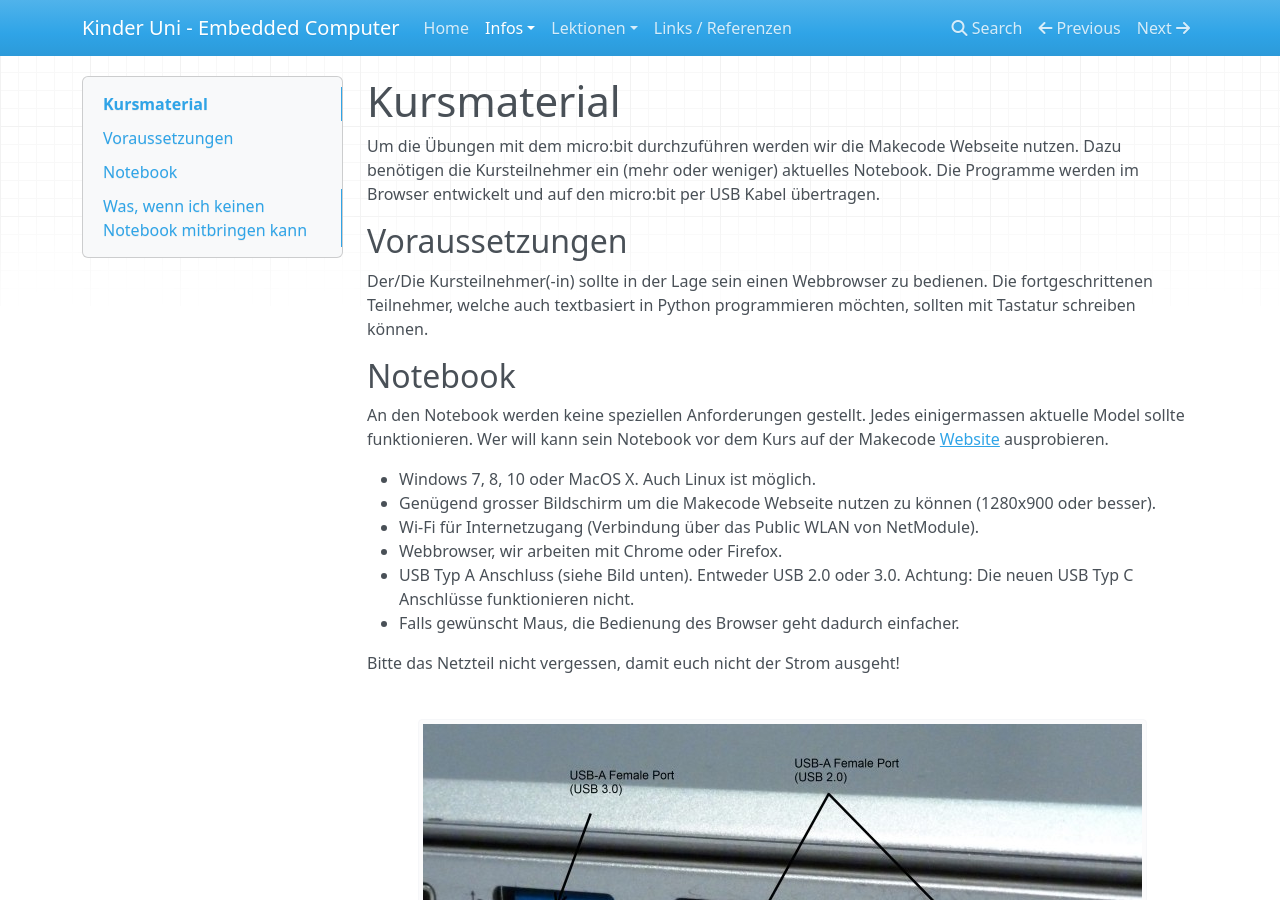
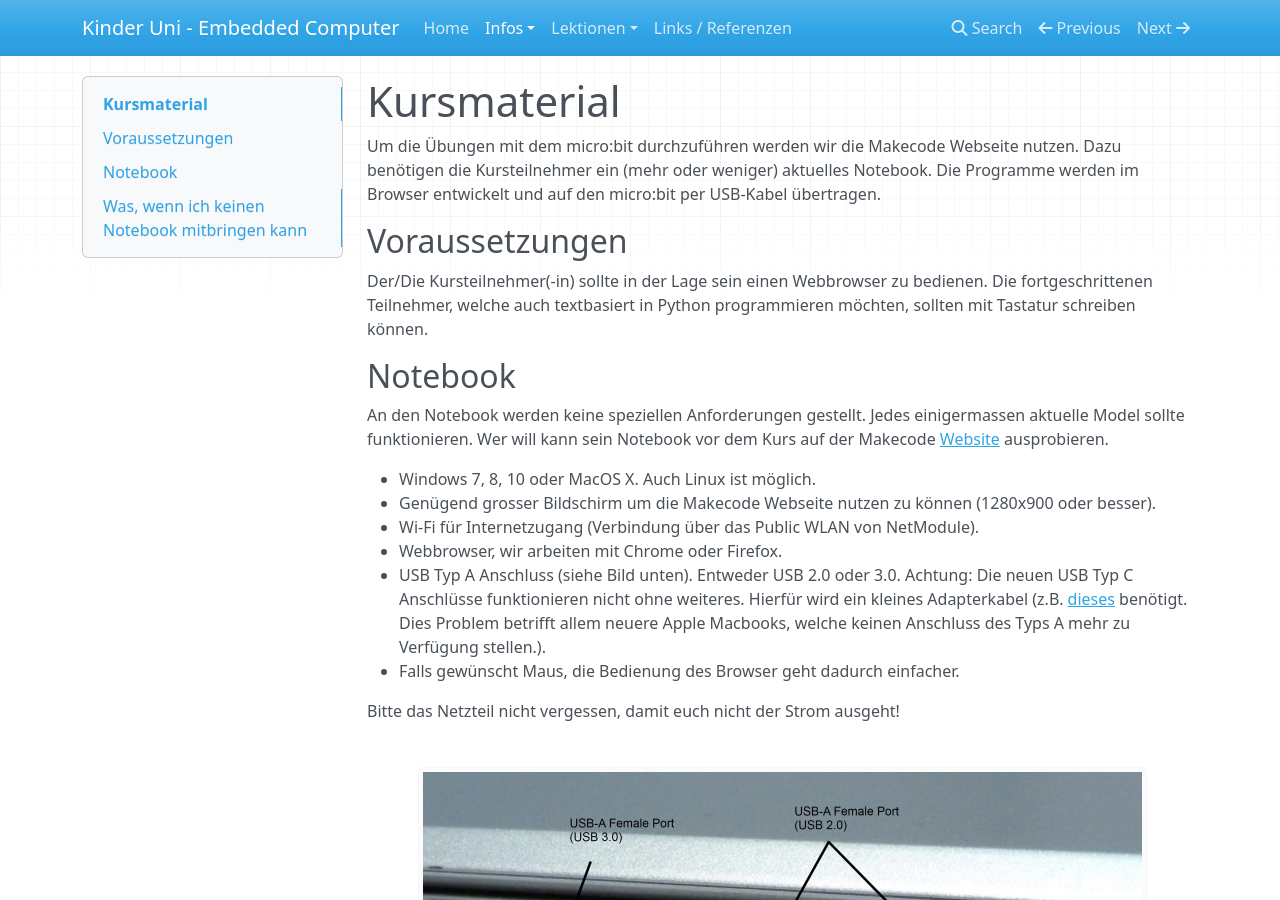
Before and after one commit to renestraub/ehk1, an MkDocs documentation site: the page built from docs/info_material.md, in a window 1280 px wide and 900 px high. Built offline with MkDocs 1.6.1, drawn with Linux system fonts in a browser that asks for light colours; nearby versions of some CDN libraries.

Commit message:
Added information about USB C Adapter,  fixed typo

```diff
--- a/docs/info_material.md
+++ b/docs/info_material.md
@@ -1,6 +1,6 @@
 # Kursmaterial
 
-Um die Übungen mit dem micro:bit durchzuführen werden wir die Makecode Webseite nutzen. Dazu benötigen die Kursteilnehmer ein (mehr oder weniger) aktuelles Notebook. Die Programme werden im Browser entwickelt und auf den micro:bit per USB Kabel übertragen.
+Um die Übungen mit dem micro:bit durchzuführen werden wir die Makecode Webseite nutzen. Dazu benötigen die Kursteilnehmer ein (mehr oder weniger) aktuelles Notebook. Die Programme werden im Browser entwickelt und auf den micro:bit per USB-Kabel übertragen.
 
 
 ## Voraussetzungen
@@ -17,7 +17,7 @@
 *   Genügend grosser Bildschirm um die Makecode Webseite nutzen zu können (1280x900 oder besser).
 *   Wi-Fi für Internetzugang (Verbindung über das Public WLAN von NetModule).
 *   Webbrowser, wir arbeiten mit Chrome oder Firefox.
-*   USB Typ A Anschluss (siehe Bild unten). Entweder USB 2.0 oder 3.0. Achtung: Die neuen USB Typ C Anschlüsse funktionieren nicht.
+*   USB Typ A Anschluss (siehe Bild unten). Entweder USB 2.0 oder 3.0. Achtung: Die neuen USB Typ C Anschlüsse funktionieren nicht ohne weiteres. Hierfür wird ein kleines Adapterkabel (z.B. [dieses](https://www.apple.com/ch-de/shop/product/MJ1M2ZM/A/usb%E2%80%91c-auf-usb-adapter) benötigt. Dies Problem betrifft allem neuere Apple Macbooks, welche keinen Anschluss des Typs A mehr zu Verfügung stellen.).
 *   Falls gewünscht Maus, die Bedienung des Browser geht dadurch einfacher.
 
 Bitte das Netzteil nicht vergessen, damit euch nicht der Strom ausgeht!
```
